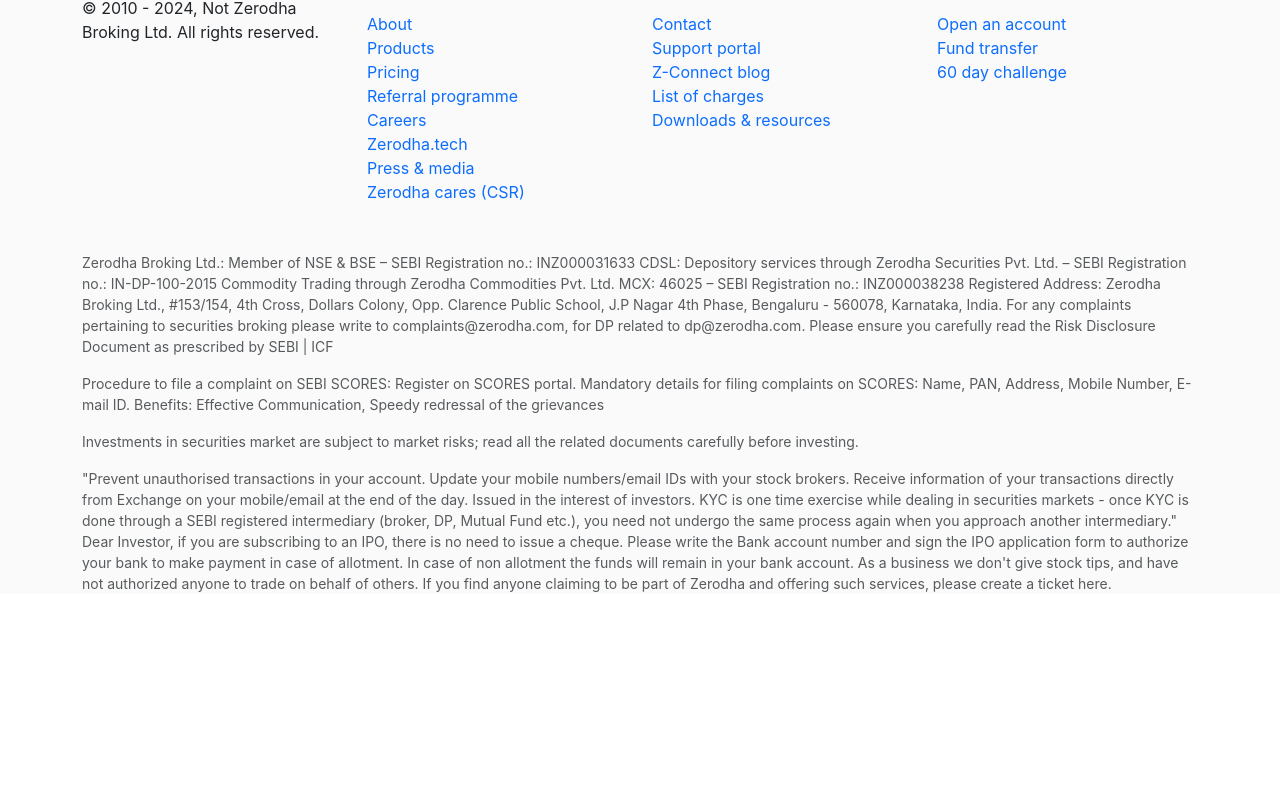
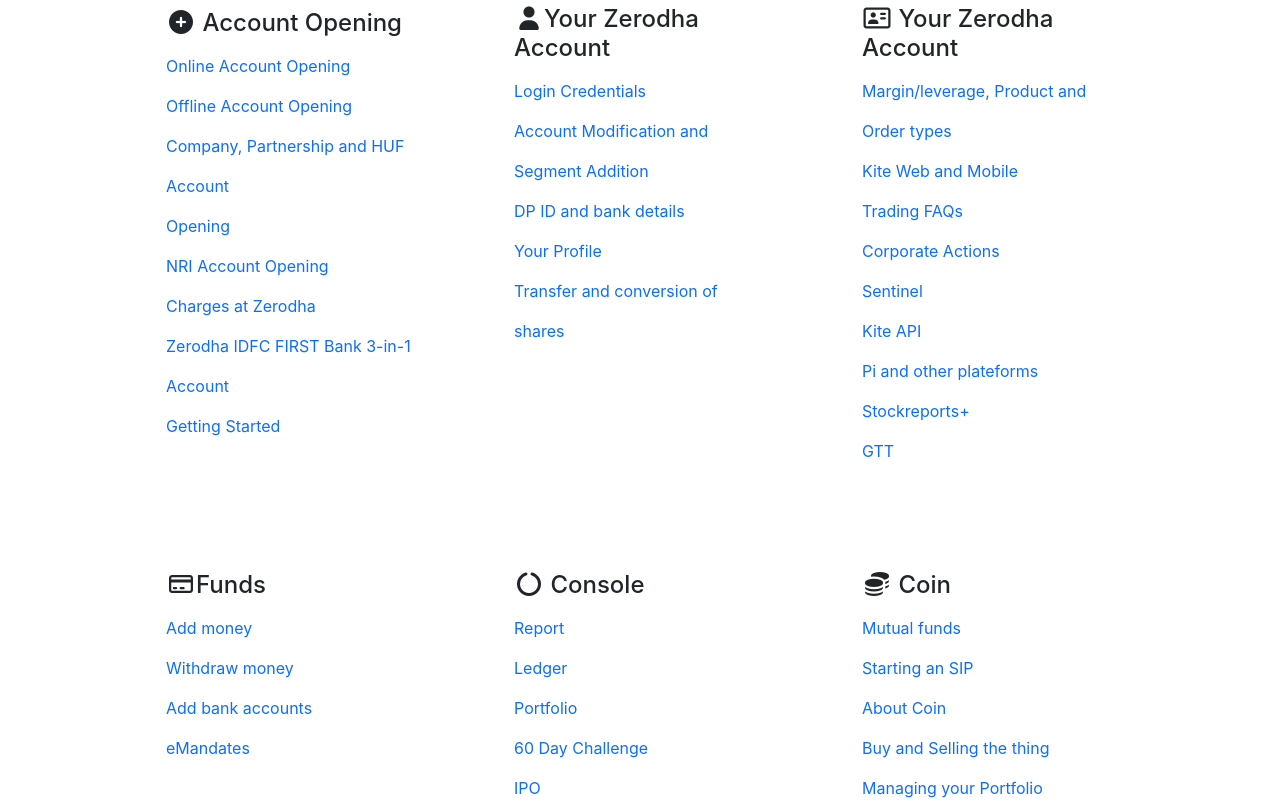
Before and after one commit to rajankumar-dev/Stockyard---Stock-Trading-Plateform, a React (Vite) app in the folder frontend/: page /support in a window 1280 px wide. Shown: the part 732-1540 px from the top of the page. Before the commit the page ends 1342 px from the top, so only its background shows below. Built offline with nearby package versions, Linux system fonts and the light colour scheme.

Commit message:
complete createTicket section in support component

```diff
--- a/frontend/src/landing_page/support/CreateTicket.jsx
+++ b/frontend/src/landing_page/support/CreateTicket.jsx
@@ -1,9 +1,194 @@
 import React from "react";
 
-function CreateTicket(){
-    return (
-        <h1>CreateTicket</h1>
-    );
+function CreateTicket() {
+  return (
+    <div className="container">
+      <div className="row p-5 mt-5 mb-5">
+        <h1 className="fs-2">To create a ticket, select a relevant topic</h1>
+        <div className="col-4 p-5 mt-2 ">
+          <h4 className="">
+            <i class="fa fa-plus-circle" aria-hidden="true"></i> Account Opening
+          </h4>
+          <a href="" style={{ textDecoration: "none", lineHeight: "2.5" }}>
+            Online Account Opening
+          </a>
+          <br />
+          <a href="" style={{ textDecoration: "none", lineHeight: "2.5" }}>
+            Offline Account Opening
+          </a>
+          <br />
+          <a href="" style={{ textDecoration: "none", lineHeight: "2.5" }}>
+            Company, Partnership and HUF Account
+          </a>
+          <br />
+          <a href="" style={{ textDecoration: "none", lineHeight: "2.5" }}>
+            Opening
+          </a>
+          <br />
+          <a href="" style={{ textDecoration: "none", lineHeight: "2.5" }}>
+            NRI Account Opening
+          </a>
+          <br />
+          <a href="" style={{ textDecoration: "none", lineHeight: "2.5" }}>
+            Charges at Zerodha
+          </a>
+          <br />
+          <a href="" style={{ textDecoration: "none", lineHeight: "2.5" }}>
+            Zerodha IDFC FIRST Bank 3-in-1 Account
+          </a>
+          <br />
+          <a href="" style={{ textDecoration: "none", lineHeight: "2.5" }}>
+            Getting Started
+          </a>
+          <br />
+        </div>
+        <div className="col-4 p-5 mt-1">
+          <h4 className="">
+            <i class="fa-solid fa-user"></i>Your Zerodha Account
+          </h4>
+          <a href="" style={{ textDecoration: "none", lineHeight: "2.5" }}>
+            Login Credentials
+          </a>
+          <br />
+          <a href="" style={{ textDecoration: "none", lineHeight: "2.5" }}>
+            Account Modification and Segment Addition
+          </a>
+          <br />
+          <a href="" style={{ textDecoration: "none", lineHeight: "2.5" }}>
+            DP ID and bank details
+          </a>
+          <br />
+          <a href="" style={{ textDecoration: "none", lineHeight: "2.5" }}>
+            Your Profile
+          </a>
+          <br />
+          <a href="" style={{ textDecoration: "none", lineHeight: "2.5" }}>
+            Transfer and conversion of shares
+          </a>
+          <br />
+
+        </div>
+        <div className="col-4 p-5 mt-1">
+          <h4 className="">
+            <i class="fa-regular fa-address-card"></i> Your Zerodha Account
+          </h4>
+          <a href="" style={{ textDecoration: "none", lineHeight: "2.5" }}>
+            Margin/leverage, Product and Order types
+          </a>
+          <br />
+          <a href="" style={{ textDecoration: "none", lineHeight: "2.5" }}>
+            Kite Web and Mobile
+          </a>
+          <br />
+          <a href="" style={{ textDecoration: "none", lineHeight: "2.5" }}>
+            Trading FAQs
+          </a>
+          <br />
+          <a href="" style={{ textDecoration: "none", lineHeight: "2.5" }}>
+            Corporate Actions
+          </a>
+          <br />
+          <a href="" style={{ textDecoration: "none", lineHeight: "2.5" }}>
+            Sentinel
+          </a>
+          <br />
+          <a href="" style={{ textDecoration: "none", lineHeight: "2.5" }}>
+            Kite API
+          </a>
+          <br />
+          <a href="" style={{ textDecoration: "none", lineHeight: "2.5" }}>
+            Pi and other plateforms
+          </a>
+          <br />
+          <a href="" style={{ textDecoration: "none", lineHeight: "2.5" }}>
+            Stockreports+
+          </a>
+          <br />
+          <a href="" style={{ textDecoration: "none", lineHeight: "2.5" }}>
+            GTT
+          </a>
+          <br />
+        </div>
+        <div className="col-4 p-5 mt-1">
+          <h4 className="">
+            <i class="fa-regular fa-credit-card"></i>Funds
+          </h4>
+          <a href="" style={{ textDecoration: "none", lineHeight: "2.5" }}>
+            Add money
+          </a>
+          <br />
+          <a href="" style={{ textDecoration: "none", lineHeight: "2.5" }}>
+            Withdraw money
+          </a>
+          <br />
+          <a href="" style={{ textDecoration: "none", lineHeight: "2.5" }}>
+            Add bank accounts
+          </a>
+          <br />
+          <a href="" style={{ textDecoration: "none", lineHeight: "2.5" }}>
+            eMandates
+          </a>
+
+        </div>
+        <div className="col-4 p-5 mt-1">
+          <h4 className="">
+            <i class="fa-solid fa-circle-notch"></i> Console
+          </h4>
+          <a href="" style={{ textDecoration: "none", lineHeight: "2.5" }}>
+            Report
+          </a>
+          <br />
+          <a href="" style={{ textDecoration: "none", lineHeight: "2.5" }}>
+            Ledger
+          </a>
+          <br />
+          <a href="" style={{ textDecoration: "none", lineHeight: "2.5" }}>
+            Portfolio
+          </a>
+          <br />
+          <a href="" style={{ textDecoration: "none", lineHeight: "2.5" }}>
+            60 Day Challenge
+          </a>
+          <br />
+          <a href="" style={{ textDecoration: "none", lineHeight: "2.5" }}>
+            IPO
+          </a>
+          <br />
+          <a href="" style={{ textDecoration: "none", lineHeight: "2.5" }}>
+            Referral Program
+          </a>
+        </div>
+        <div className="col-4 p-5 mt-1">
+          <h4 className="">
+            <i class="fa-solid fa-coins"></i> Coin
+          </h4>
+          <a href="" style={{ textDecoration: "none", lineHeight: "2.5" }}>
+            Mutual funds
+          </a>
+          <br />
+          <a href="" style={{ textDecoration: "none", lineHeight: "2.5" }}>
+            Starting an SIP
+          </a>
+          <br />
+          <a href="" style={{ textDecoration: "none", lineHeight: "2.5" }}>
+            About Coin
+          </a>
+          <br />
+          <a href="" style={{ textDecoration: "none", lineHeight: "2.5" }}>
+            Buy and Selling the thing
+          </a>
+          <br />
+          <a href="" style={{ textDecoration: "none", lineHeight: "2.5" }}>
+            Managing your Portfolio
+          </a>
+          <br />
+          <a href="" style={{ textDecoration: "none", lineHeight: "2.5" }}>
+            Coin App
+          </a>
+        </div>
+      </div>
+    </div>
+  );
 }
 
 export default CreateTicket;
```
